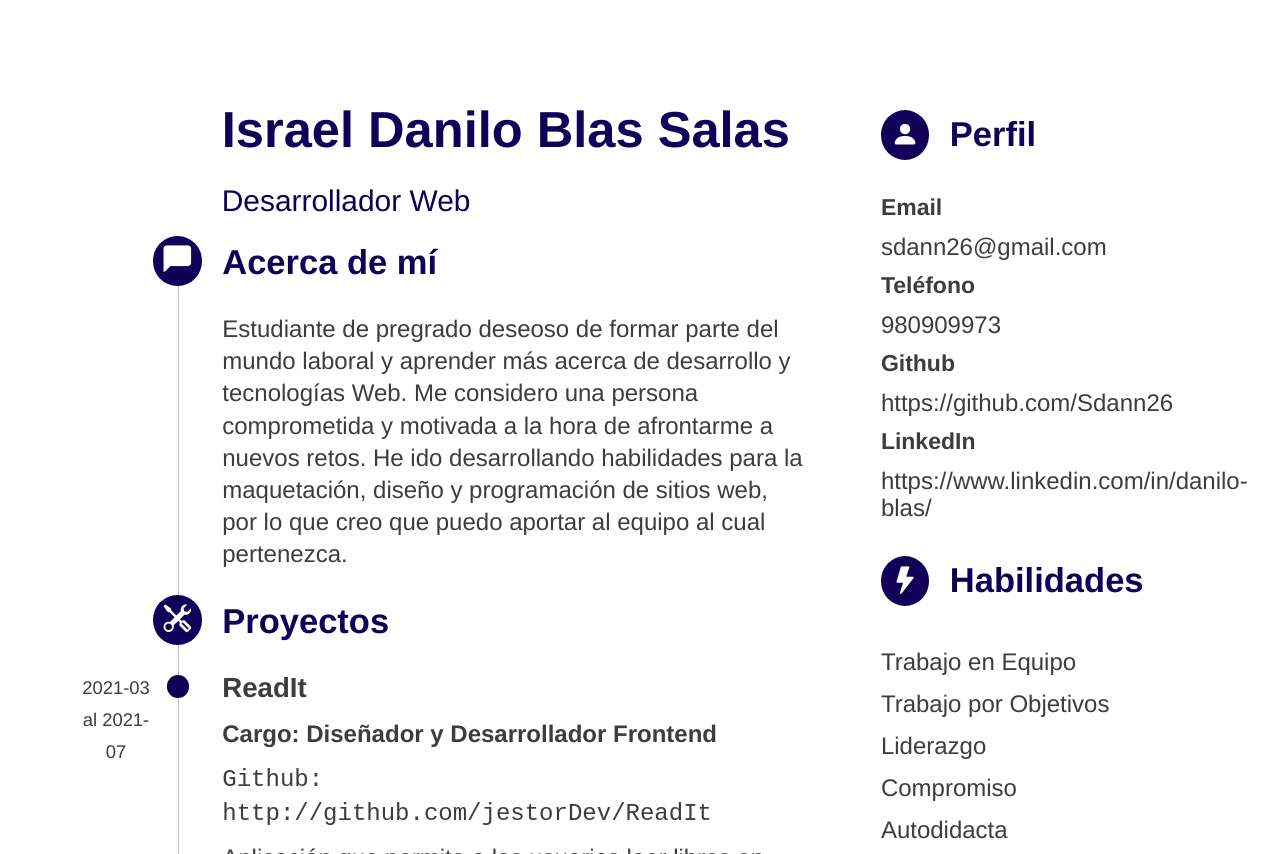
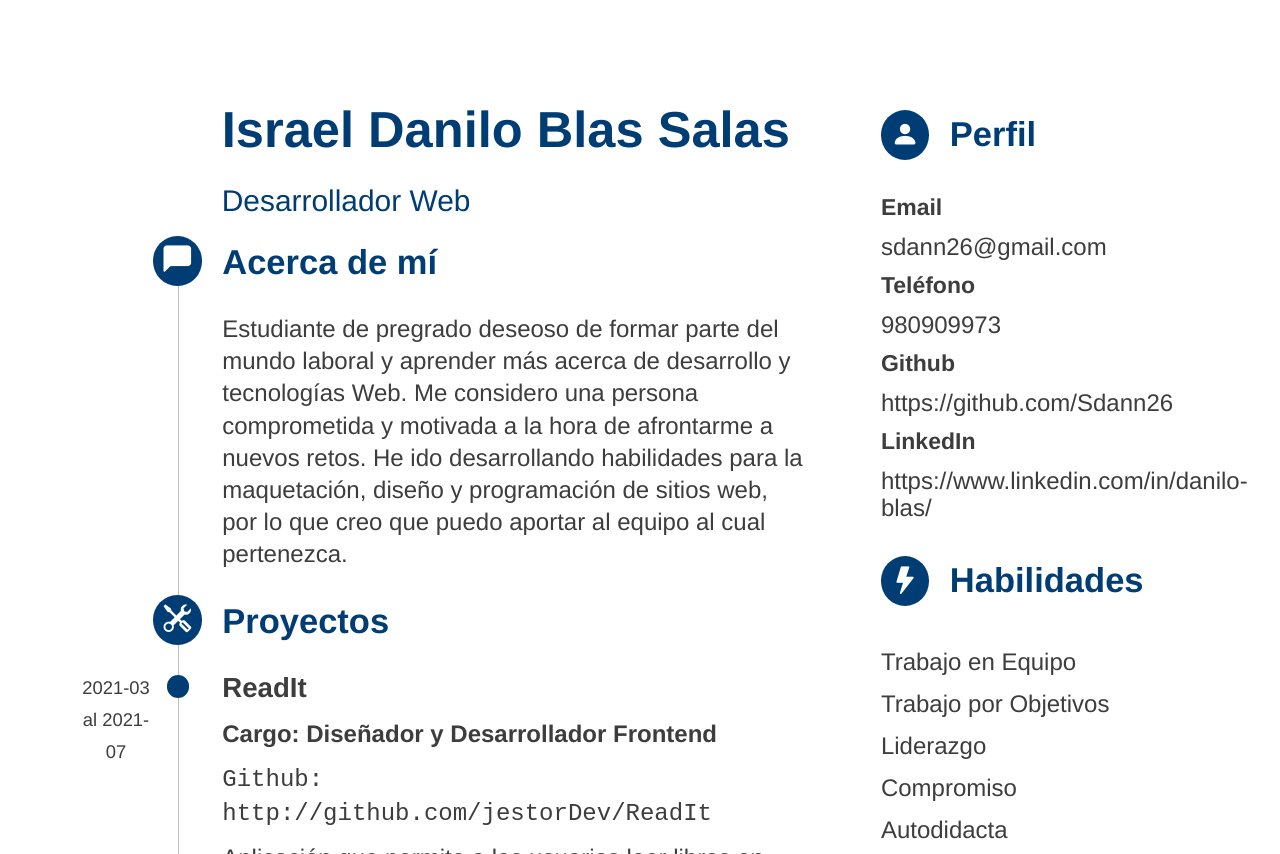
Before and after one commit to Sdann26/CV, a plain HTML site: page index.html in a window 1280 px wide. Shown: the top 854 px of the page. Drawn offline with nearby package versions, Linux system fonts and the light colour scheme.

Commit message:
Change color and description

```diff
--- a/index.html
+++ b/index.html
@@ -88,6 +88,7 @@
         <h3>Librerias y Herramientas</h3>
         <ul>
             <li>Bootstrap</li>
+            <li>Tailwind</li>
             <li>React.js</li>
             <li>Node.js</li>
             <li>Gulp.js</li>
--- a/scss/main.scss
+++ b/scss/main.scss
@@ -1,7 +1,7 @@
 @import url("https://cdn.jsdelivr.net/npm/bootstrap-icons@1.7.2/font/bootstrap-icons.css");
 
 :root{
-    --primary-color: #100058;
+    --primary-color: #003d74;
     --secondary-color: #3d3d3d;
 }
 
@@ -31,7 +31,7 @@ header, aside, main {
 header{
     grid-area: header;
     padding-left: 8rem;
-    color: #100058;
+    color: var(--primary-color);
     p{
         font-size: 1.3rem;
         margin: 0.5em 0;
@@ -39,7 +39,7 @@ header{
 }
 
 h1, h2{
-    color: #100058;
+    color: var(--primary-color);
 }
 
 
--- a/style.css
+++ b/style.css
@@ -1,6 +1,6 @@
 @import url("https://cdn.jsdelivr.net/npm/bootstrap-icons@1.7.2/font/bootstrap-icons.css");
 :root {
-  --primary-color: #100058;
+  --primary-color: #003d74;
   --secondary-color: #3d3d3d;
 }
 
@@ -28,7 +28,7 @@ header, aside, main {
 header {
   grid-area: header;
   padding-left: 8rem;
-  color: #100058;
+  color: var(--primary-color);
 }
 header p {
   font-size: 1.3rem;
@@ -36,7 +36,7 @@ header p {
 }
 
 h1, h2 {
-  color: #100058;
+  color: var(--primary-color);
 }
 
 h3, h4, p {
```
Also changed, not shown: README.md, 1 other file.
